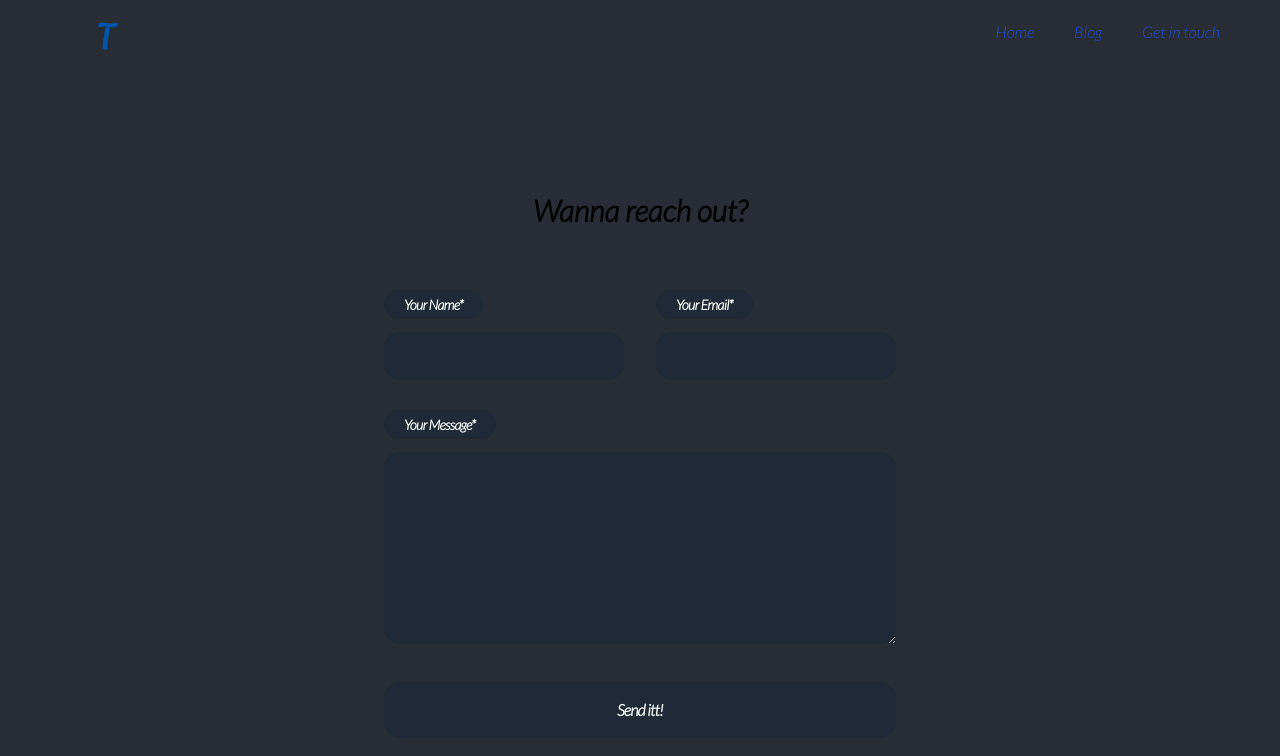
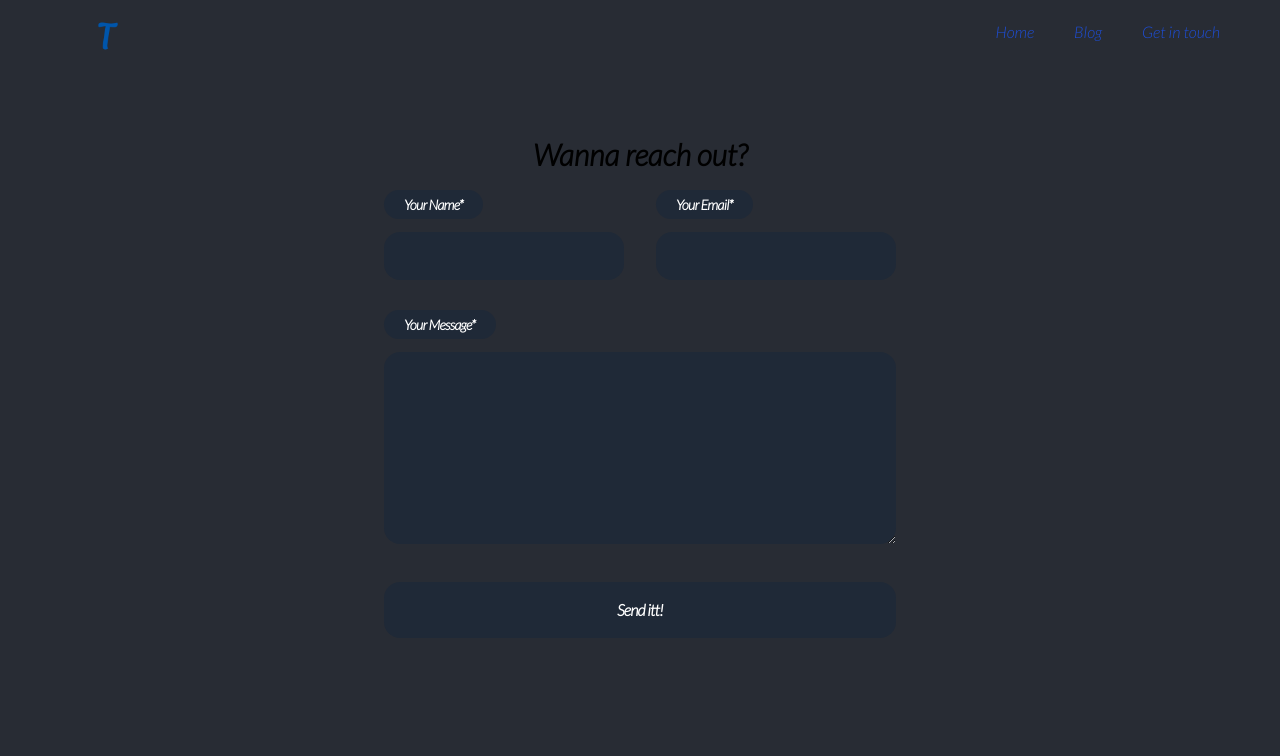
Before and after one commit to devteni/portfolio-website, a React (Create React App) app: page /contact in a window 1280 px wide. Shown: the top 756 px of the page. Built offline with nearby package versions, Linux system fonts and the light colour scheme.

Commit message:
minor mods

```diff
--- a/src/components/Contact.js
+++ b/src/components/Contact.js
@@ -3,7 +3,7 @@ import React from "react";
 const Contact = () => {
     return(
         <div>
-            <p className="font-extrabold lg:text-3xl text-xl text-center m-16">
+            <p className="font-extrabold lg:text-3xl text-xl text-center m-16 lg:m-2 lg:mb-5">
                 Wanna reach out?
             </p>
             <>
```
